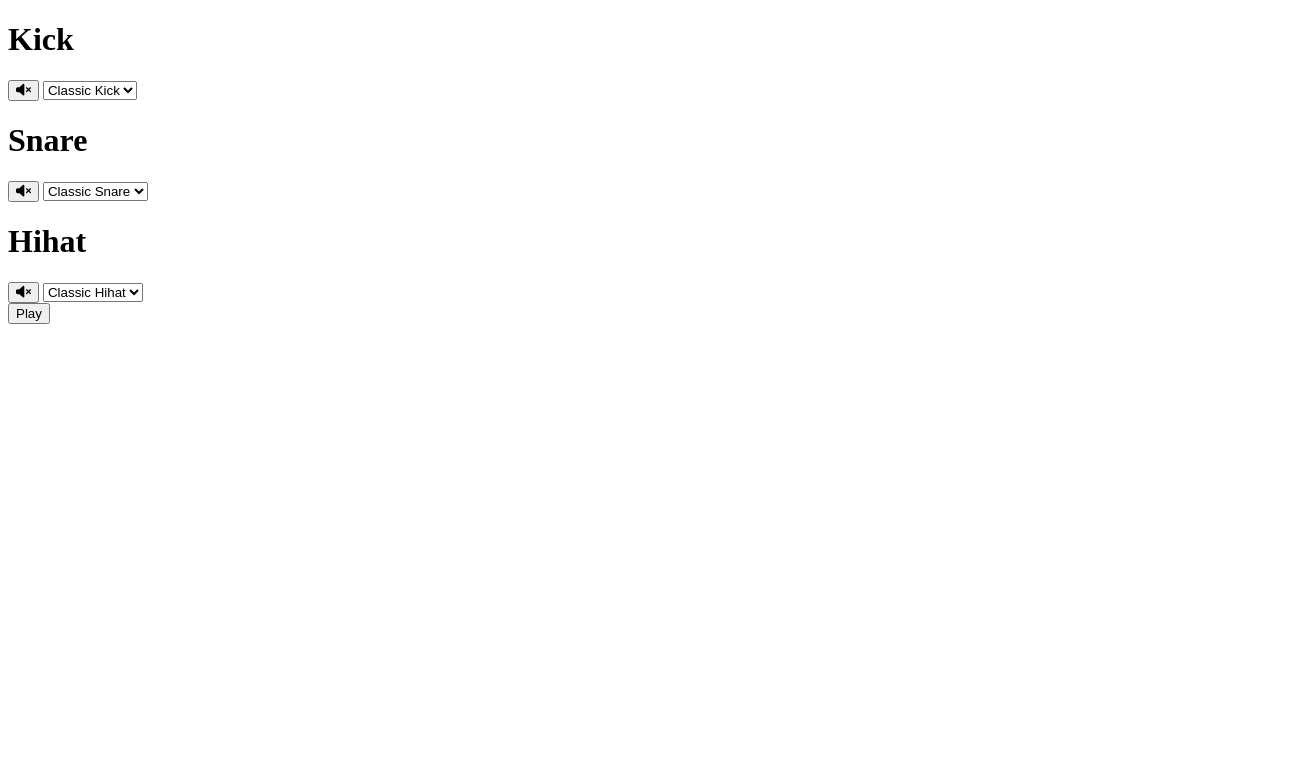
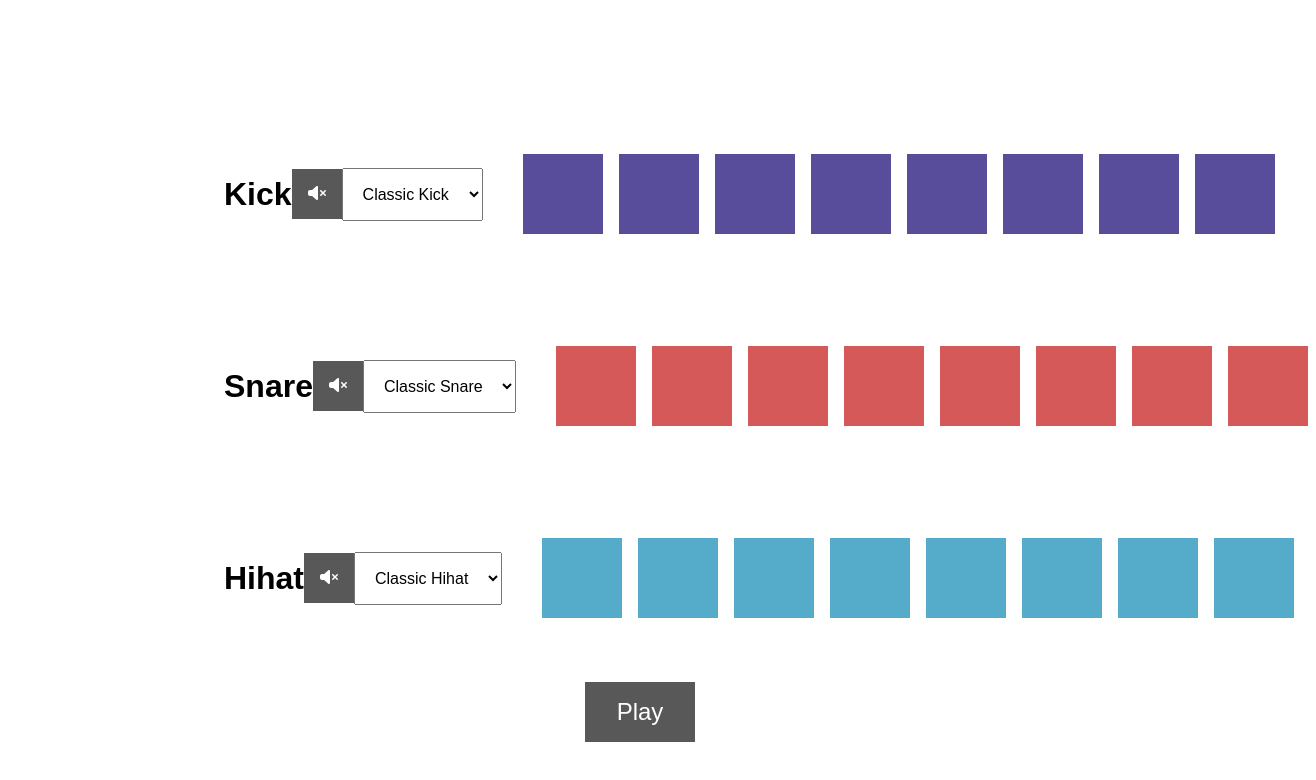
Before and after one commit to guithr/beat-maker-project, a plain HTML site: page index.html in a window 1280 px wide. Shown: the whole page, 1316 px wide, since content can reach past the window. Drawn offline with Linux system fonts and the light colour scheme.

Commit message:
Updated CSS

```diff
--- a/assets/css/style.css
+++ b/assets/css/style.css
@@ -0,0 +1,107 @@
+* {
+  margin: 0;
+  padding: 0;
+  box-sizing: border-box;
+}
+
+body {
+  font-family: sans-serif;
+}
+
+i,
+svg {
+  pointer-events: none;
+}
+
+.sequencer {
+  display: flex;
+  min-height: 100vh;
+  flex-direction: column;
+  align-items: center;
+  justify-content: center;
+}
+
+.kick-track,
+.snare-track,
+.hihat-track {
+  display: flex;
+  align-items: center;
+  width: 70%;
+  justify-content: space-between;
+  margin-top: 5rem;
+}
+.kick,
+.snare,
+.hihat {
+  display: flex;
+}
+
+.kick-pad,
+.snare-pad,
+.hihat-pad {
+  width: 5rem;
+  height: 5rem;
+  margin: 1rem 0.5rem;
+  cursor: pointer;
+}
+
+.kick-pad {
+  background-color: rgb(87, 77, 154);
+}
+
+.kick-pad.active {
+  background-color: rgb(117, 100, 244);
+}
+
+.snare-pad {
+  background-color: rgb(214, 89, 89);
+}
+
+.snare-pad.active {
+  background-color: rgb(204, 56, 56);
+}
+
+.hihat-pad {
+  background-color: rgb(85, 171, 202);
+}
+
+.hihat-pad.active {
+  background-color: rgb(39, 191, 246);
+}
+
+.controls {
+  display: flex;
+  justify-content: space-between;
+  align-items: center;
+  flex: 1;
+  margin: 0rem 2rem;
+}
+
+.controls button {
+  padding: 1rem;
+  border: none;
+  background-color: rgb(88, 88, 88);
+  color: white;
+  font-size: 1rem;
+  cursor: pointer;
+  transition: all 0.5s ease;
+}
+
+.pad {
+  transition: all 0.5s ease;
+}
+
+.play {
+  margin-top: 3rem;
+  padding: 1rem 2rem;
+  font-size: 1.5rem;
+  background-color: rgb(88, 88, 88);
+  color: white;
+  border: none;
+  cursor: pointer;
+}
+
+select {
+  padding: 1rem;
+  font-size: 1rem;
+}
--- a/index.html
+++ b/index.html
@@ -93,8 +93,8 @@
           <div class="pad hihat-pad b7"></div>
         </div>
       </div>
+      <button class="play">Play</button>
     </div>
-    <button class="play">Play</button>
     <audio class="kick-sound" src="./assets/sounds/kick-classic.wav"></audio>
     <audio class="snare-sound" src="./assets/sounds/snare-classic.wav"></audio>
     <audio class="hihat-sound" src="./assets/sounds/hihat-classic.wav"></audio>
```
